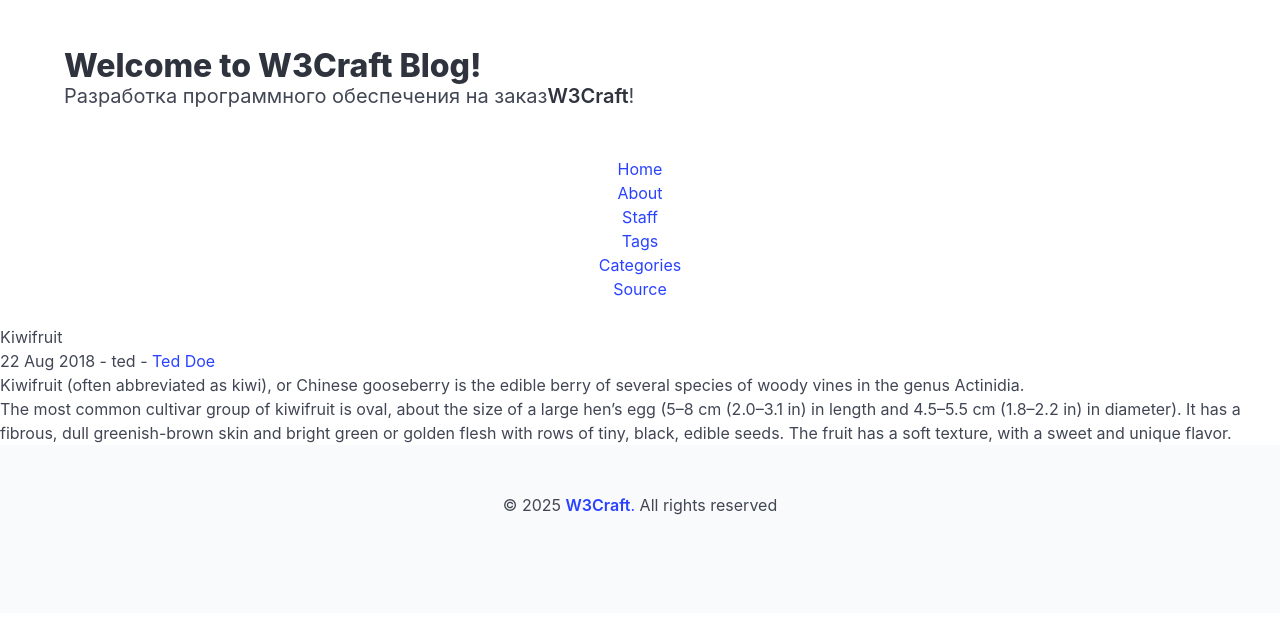
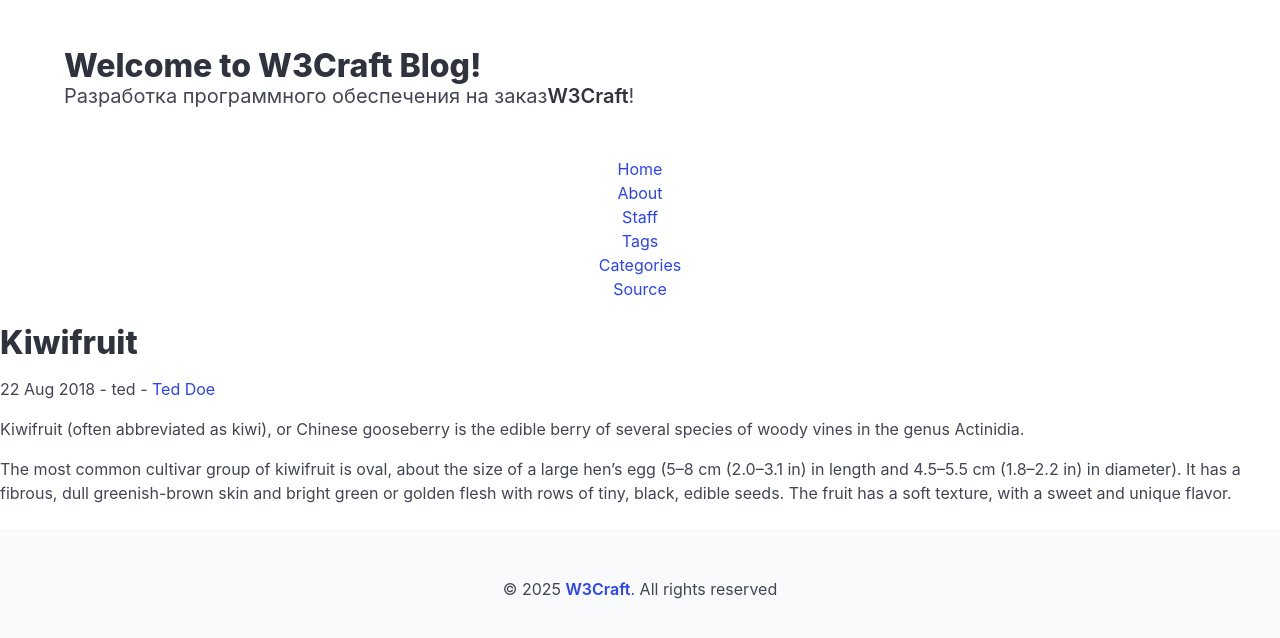
Before and after one commit to w3craft/blog, a Jekyll site: the page built from articles/_posts/2018-08-22-kiwifruit.md, in a window 1280 px wide. Shown: the top 638 px of the page. Built offline with Jekyll 4.4.1, drawn with Linux system fonts in a browser that asks for light colours.

Commit message:
Update post.html

```diff
--- a/_layouts/post.html
+++ b/_layouts/post.html
@@ -1,7 +1,7 @@
 ---
 layout: main
 ---
-<article>
+<article class="content">
   <h1>{{ page.title }}</h1>
   <p>{{ page.date | date_to_string }} - {{ page.author }}
     {% assign author = site.authors | where: 'short_name', page.author | first %}
```
